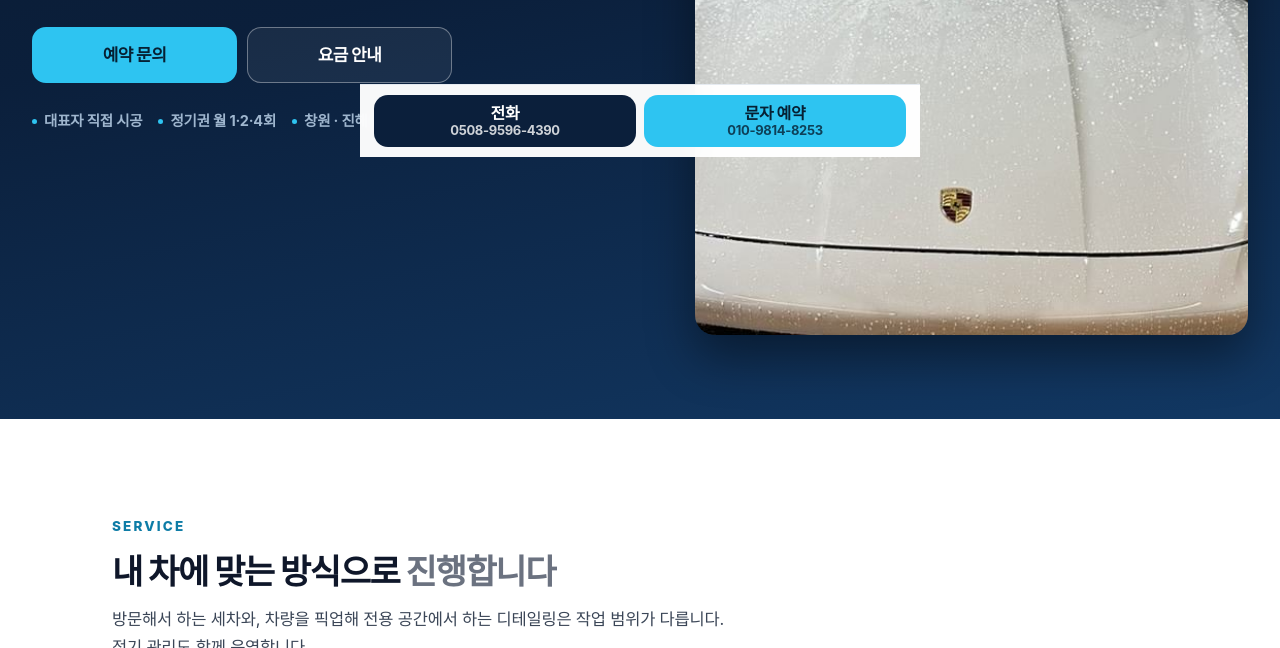
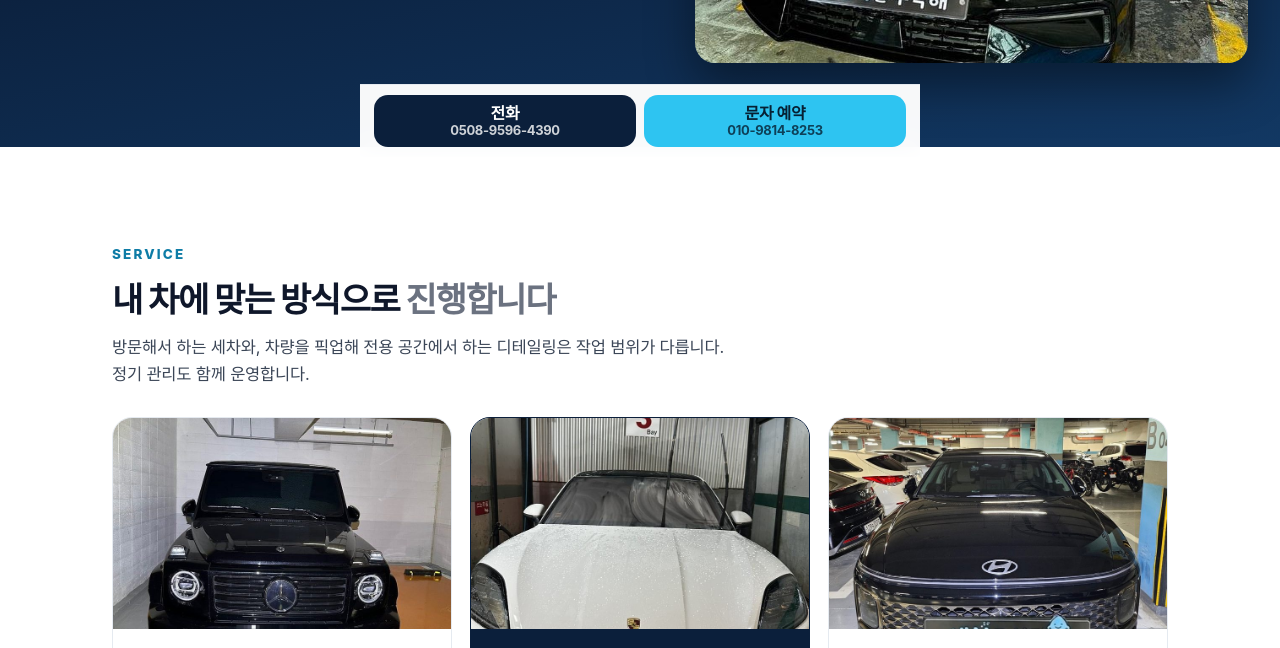
Before and after one commit to SeChaBoo/sechaboo.github.io, a plain HTML site: page pv5/index.html in a window 1280 px wide. Shown: the part 643-1291 px from the top of the page. Drawn offline with Linux system fonts and the light colour scheme; a web font is replaced by a local one.

Commit message:
temp: v5 preview iteration 2

```diff
--- a/pv5/index.html
+++ b/pv5/index.html
@@ -88,13 +88,13 @@
   .hero-facts li{display:flex; align-items:center; gap:7px}
   .hero-facts li::before{content:""; width:5px; height:5px; border-radius:50%; background:var(--accent)}
   .hero-visual{margin:34px 0 0; border-radius:20px; overflow:hidden; box-shadow:0 22px 48px rgba(0,0,0,.42)}
-  .hero-visual img{width:100%; aspect-ratio:4/3; object-fit:cover}
+  .hero-visual img{width:100%; height:auto; aspect-ratio:1/1; object-fit:cover}
 
   /* ── 서비스 ── */
   .cards3{display:grid; gap:16px}
   .card{border:1px solid var(--line); border-radius:var(--r); background:#fff; overflow:hidden}
   .card .ph{aspect-ratio:16/10; background:#EDF2F7}
-  .card .ph img{width:100%; height:100%; object-fit:cover}
+  .card .ph img{width:100%; height:100%; object-fit:cover; object-position:center 62%}
   .card .cd{padding:22px 20px 24px}
   .card h3{margin:0 0 8px; font-size:21px; font-weight:800; letter-spacing:-0.035em}
   .card p{margin:0 0 14px; font-size:15.5px; line-height:1.62; color:var(--body)}
@@ -192,7 +192,7 @@
 
   .grid-int{display:grid; grid-template-columns:repeat(3,1fr); gap:8px; margin-top:16px}
   .grid-int button{padding:0; border:1px solid var(--line); border-radius:12px; overflow:hidden; background:#EDF2F7; cursor:pointer; position:relative; display:block}
-  .grid-int img{width:100%; aspect-ratio:4/5; object-fit:cover; transition:transform .25s}
+  .grid-int img{width:100%; height:auto; aspect-ratio:4/5; object-fit:cover; transition:transform .25s}
   .grid-int button:active img,.grid-int button:hover img{transform:scale(1.03)}
   .grid-int .lb{position:absolute; left:0; right:0; bottom:0; padding:16px 6px 6px; font-size:12px; font-weight:700; color:#fff; line-height:1.3;
     background:linear-gradient(180deg, rgba(6,16,29,0), rgba(6,16,29,.82)); text-align:left}
@@ -311,7 +311,7 @@
     .hero-in{display:grid; grid-template-columns:1.05fr .95fr; align-items:center; gap:52px; padding:84px 32px 84px}
     .hero h1{font-size:52px}
     .hero-visual{margin:0}
-    .hero-visual img{aspect-ratio:4/3.4}
+    .hero-visual img{aspect-ratio:1/1}
     .brandgrid{grid-template-columns:repeat(5,1fr)}
     .grid-int{grid-template-columns:repeat(6,1fr)}
     .grid-pf{grid-template-columns:repeat(4,1fr)}
@@ -373,7 +373,7 @@
       </ul>
     </div>
     <div class="hero-visual">
-      <img src="assets/pf-01-cayenne.jpg" alt="포르쉐 카이엔 쿠페 픽업 디테일링 실제 작업 차량" width="825" height="825" fetchpriority="high">
+      <img src="assets/pf-08-ev6.jpg" alt="기아 EV6 픽업 디테일링 실제 작업 차량" width="825" height="825" fetchpriority="high">
     </div>
   </div>
 </section>
@@ -397,7 +397,7 @@
       </article>
 
       <article class="card dark">
-        <div class="ph"><img src="assets/pf-08-ev6.jpg" alt="기아 EV6 픽업 프리미엄 케어 실제 작업 차량" loading="lazy" width="825" height="825"></div>
+        <div class="ph"><img src="assets/pf-01-cayenne.jpg" alt="포르쉐 카이엔 쿠페 픽업 디테일링 실제 작업 차량" loading="lazy" width="825" height="825"></div>
         <div class="cd">
           <h3>픽업 디테일링</h3>
           <p>차량을 픽업해 전용 공간에서 기본케어 또는 프리미엄 케어로 작업한 뒤 원래 자리로 인도합니다.</p>
```
